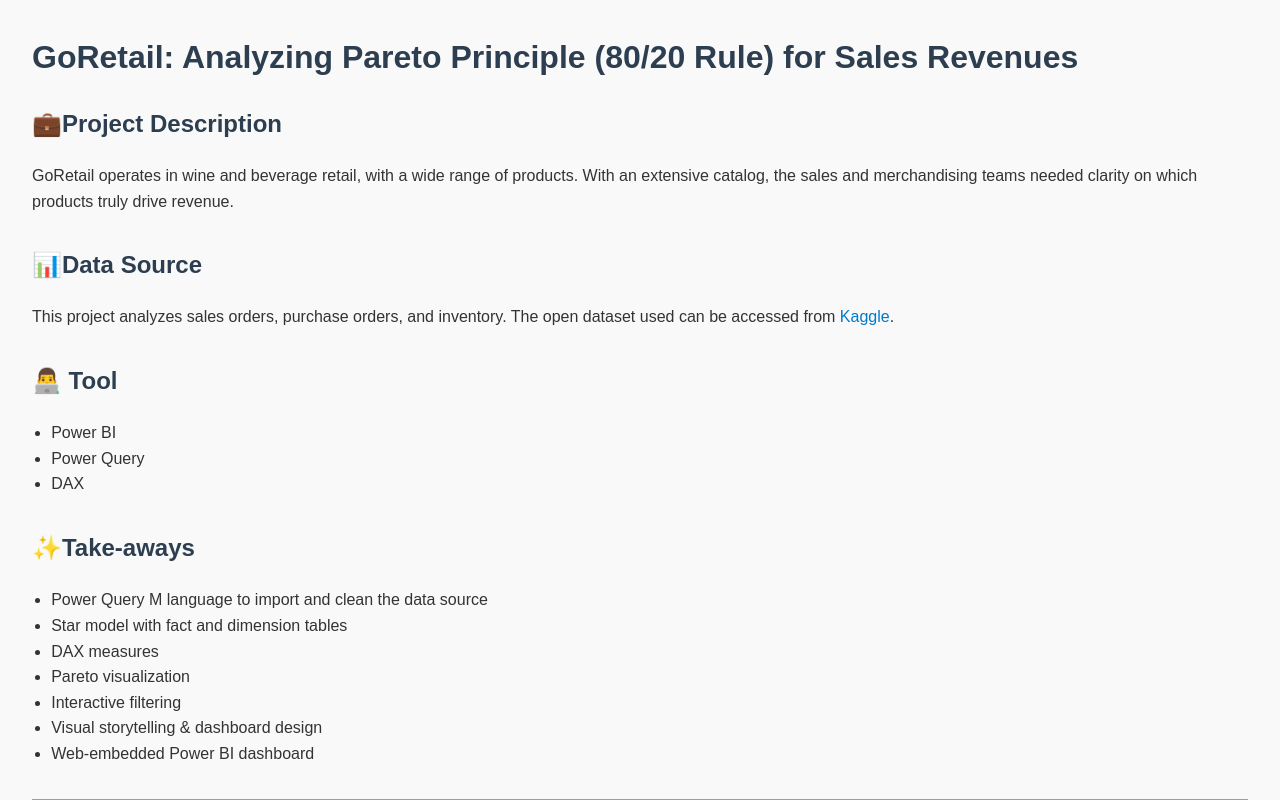
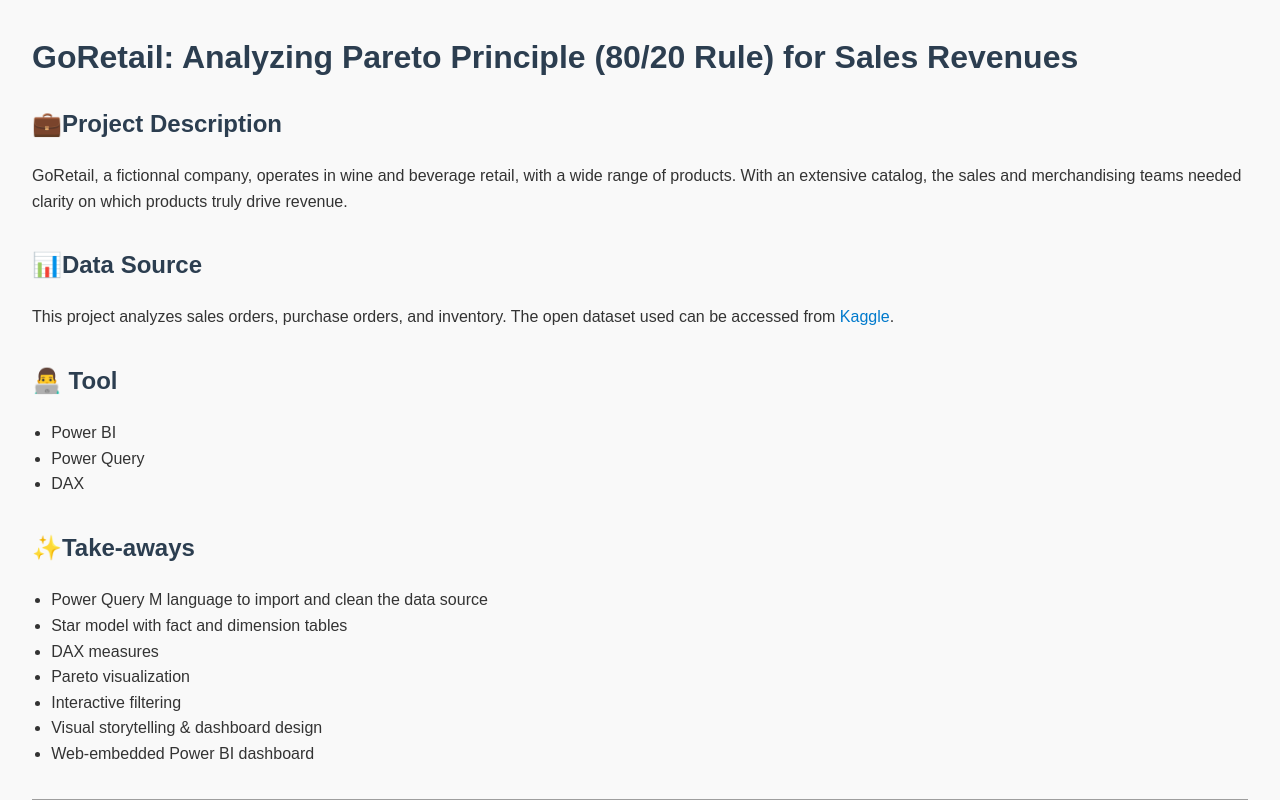
Before and after one commit to myriam-gonidec/GoRetail, a plain HTML site: page index.html in a window 1280 px wide. Shown: the top 800 px of the page. Drawn offline with Linux system fonts and the light colour scheme; grey boxes are pictures that could not be loaded.

Commit message:
Update index.html

```diff
--- a/index.html
+++ b/index.html
@@ -79,7 +79,7 @@
 
   <div class="section">
     <h2>💼Project Description</h2>
-    <p>GoRetail operates in wine and beverage retail, with a wide range of products. With an extensive catalog, the sales and merchandising teams needed clarity on which products truly drive revenue.</p>
+    <p>GoRetail, a fictionnal company, operates in wine and beverage retail, with a wide range of products. With an extensive catalog, the sales and merchandising teams needed clarity on which products truly drive revenue.</p>
   </div>
 
   <div class="section">
```
